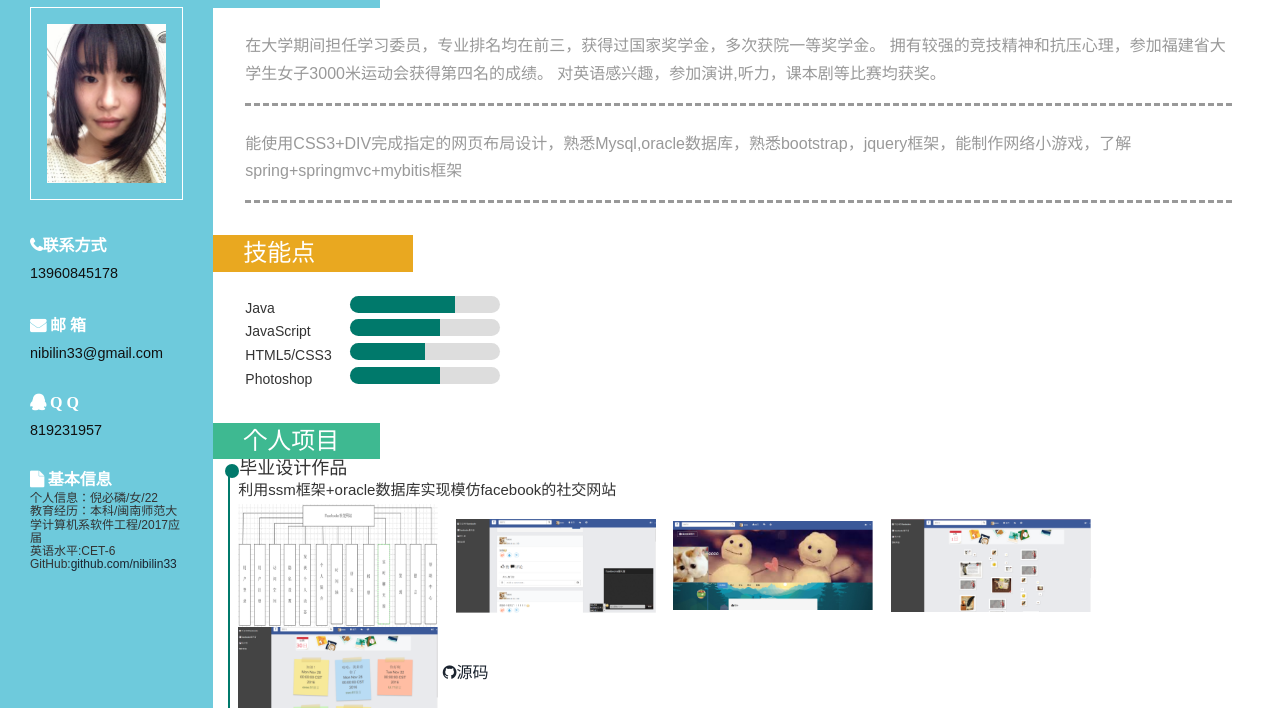
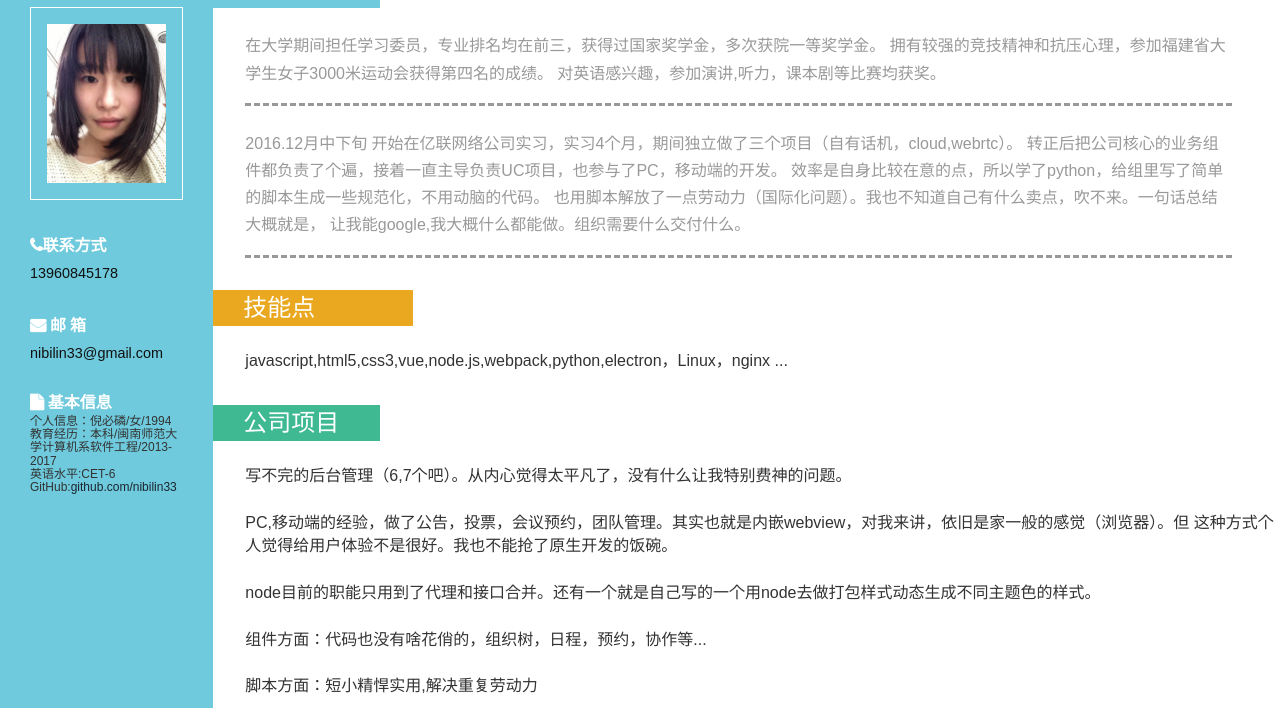
Before and after one commit to nibilin33/nibilin, a plain HTML site: page index.html in a window 1280 px wide. Shown: the part 92-800 px from the top of the page. Drawn offline with Linux system fonts and the light colour scheme; a web font is replaced by a local one.

Commit message:
change profiles
change profiles

```diff
--- a/index.html
+++ b/index.html
@@ -36,12 +36,9 @@ Smartphone Compatible web template, free webdesigns for Nokia, Samsung, LG, Sony
 			 <p class="text-info">13960845178</p>
 			 <h3 class="icon-envelope"> 邮 箱 </h3>
 			 <p >nibilin33@gmail.com</p>
-
-			 <h3 class="fa fa-qq"> Q Q </h3>
-			 <p>819231957</p>
 			 <h3 class="fa fa-file"> 基本信息 </h3>
-            <h6 >个人信息：倪必磷/女/22</h6>
-            <h6> 教育经历：本科/闽南师范大学计算机系软件工程/2017应届</h6>
+            <h6 >个人信息：倪必磷/女/1994</h6>
+            <h6> 教育经历：本科/闽南师范大学计算机系软件工程/2013-2017</h6>
             <h6>英语水平:CET-6</h6>
             <h6>GitHub:<a href="https://github.com/nibilin33">github.com/nibilin33</a>
             </h6>
@@ -72,44 +69,37 @@ Smartphone Compatible web template, free webdesigns for Nokia, Samsung, LG, Sony
 
 			 </div>
 			 <div class="company_details">
-                  <p class="cmpny1">能使用CSS3+DIV完成指定的网页布局设计，熟悉Mysql,oracle数据库，熟悉bootstrap，jquery框架，能制作网络小游戏，了解spring+springmvc+mybitis框架</p>
+                  <p class="cmpny1">
+                      2016.12月中下旬 开始在亿联网络公司实习，实习4个月，期间独立做了三个项目（自有话机，cloud,webrtc）。
+                      转正后把公司核心的业务组件都负责了个遍，接着一直主导负责UC项目，也参与了PC，移动端的开发。
+                      效率是自身比较在意的点，所以学了python，给组里写了简单的脚本生成一些规范化，不用动脑的代码。
+                      也用脚本解放了一点劳动力（国际化问题）。我也不知道自己有什么卖点，吹不来。一句话总结大概就是，
+                      让我能google,我大概什么都能做。组织需要什么交付什么。
+                  </p>
 			 </div>
 		 </div>
 		 <div class="skills">
 			 <h3 class="clr2">技能点</h3>
 			 <div class="skill_info">
-			 <dd>
-                        <div class="skill-name">Java</div>
-                        <div class="skill-bar-wrap">
-                            <div class="skill-bar" style="width: 70%"></div>
-                        </div>
-                    </dd>
-                    <dd>
-                        <div class="skill-name">JavaScript</div>
-                        <div class="skill-bar-wrap">
-                            <div class="skill-bar" style="width: 60%"></div>
-                        </div>
-                    </dd>
-                    <dd>
-                        <div class="skill-name">HTML5/CSS3</div>
-                        <div class="skill-bar-wrap">
-                            <div class="skill-bar" style="width: 50%"></div>
-                        </div>
-                    </dd>
-                     <dd>
-                        <div class="skill-name">Photoshop</div>
-                        <div class="skill-bar-wrap">
-                            <div class="skill-bar" style="width:60% "></div>
-                        </div>
-                    </dd>
+			   javascript,html5,css3,vue,node.js,webpack,python,electron，Linux，nginx ...
 			 </div>
 
 				 <div class="clearfix"></div>
 			 </div>
 		 </div>
-
+        <div class="company">
+            <h3 class="clr3">公司项目</h3>
+             <p class="skill_info">写不完的后台管理（6,7个吧）。从内心觉得太平凡了，没有什么让我特别费神的问题。</p>
+             <p class="skill_info">PC,移动端的经验，做了公告，投票，会议预约，团队管理。其实也就是内嵌webview，对我来讲，依旧是家一般的感觉（浏览器）。但
+             这种方式个人觉得给用户体验不是很好。我也不能抢了原生开发的饭碗。</p>
+            <p class="skill_info">node目前的职能只用到了代理和接口合并。还有一个就是自己写的一个用node去做打包样式动态生成不同主题色的样式。</p>
+            <p class="skill_info">组件方面：代码也没有啥花俏的，组织树，日程，预约，协作等...</p>
+            <p class="skill_info">脚本方面：短小精悍实用,解决重复劳动力</p>
+            <p class="skill_info">测试方面：单元测试放在组件上可以接受，放到业务上就非常难受，所以前端自测目前一直停留在古老的手工上，
+                这个问题一直是我的心病，如果能提供条件，我原意尝试折腾一波</p>
+        </div>
 		 <div class="company">
-		  <h3 class="clr3">个人项目</h3>
+		  <h3 class="clr3">个人项目（毕业当年弄的，都不记得了，留着回忆吧）</h3>
              <ul class="exp">
                  <li>
                      <div class="circles"></div>
```
